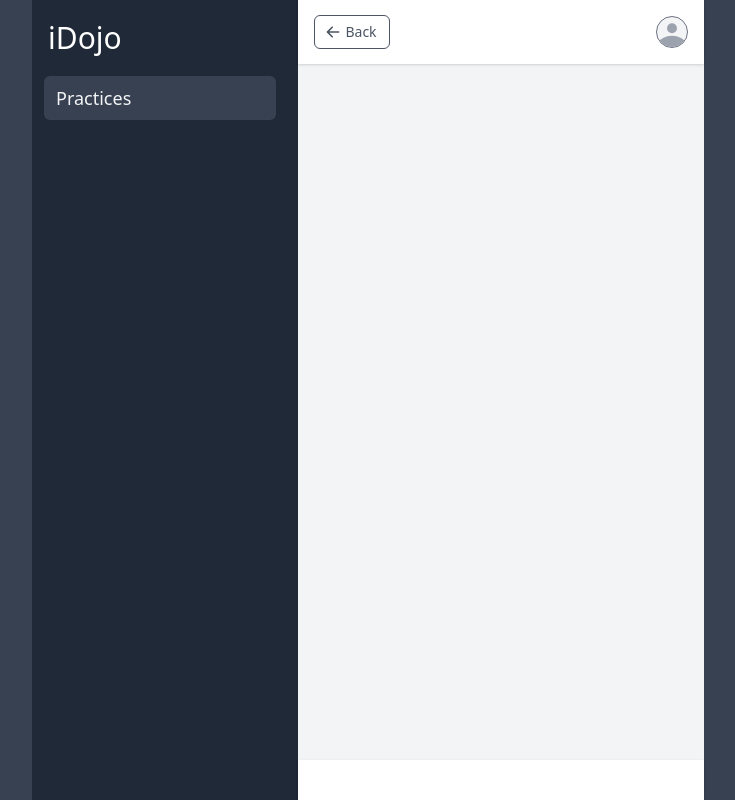
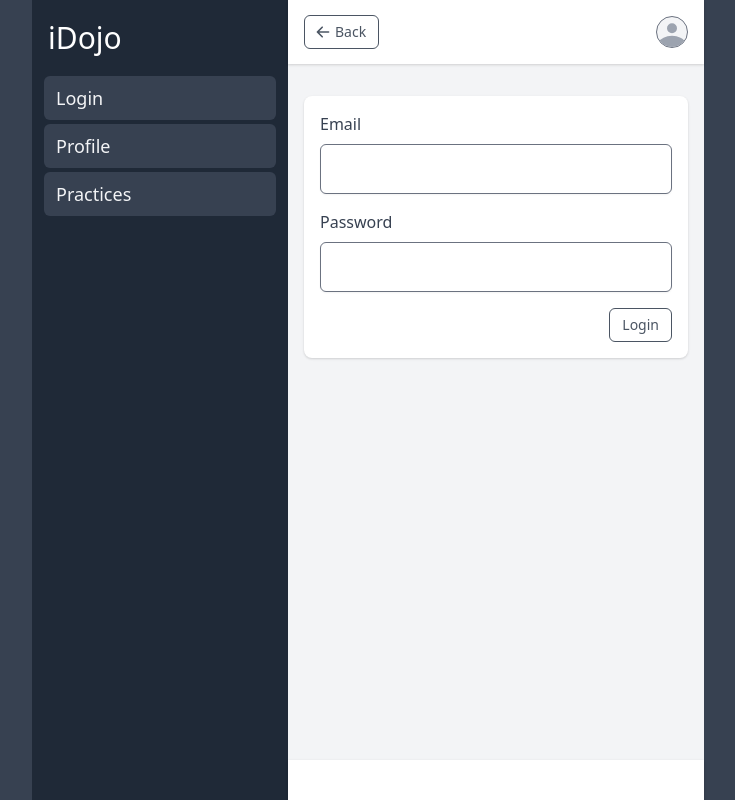
Before and after one commit to sirmews/spa-v2, a React (Create React App) app: page /login in a window 1280 px wide. Shown: the whole page, without its empty margins (272-1007 px from the left). Built offline with nearby package versions, Linux system fonts and the light colour scheme.

Commit message:
feat: add login and profile pages

```diff
--- /dev/null
+++ b/src/auth/login.tsx
@@ -0,0 +1,69 @@
+import { useState } from 'react';
+import { useMutation } from "@apollo/client";
+import { AUTH_LOGIN } from '../gql/mutations/login';
+import Button from '../components/Button';
+import { useHistory } from "react-router-dom";
+
+const Login = () => {
+
+  const [credentials, setCredentials] = useState({});
+
+  const history = useHistory();
+
+	const [login] = useMutation(AUTH_LOGIN, {
+		onCompleted({ login }) {
+			if(login){
+				localStorage.setItem('token', login.token as string);
+				history.push('/practices');
+			}
+		}
+	});
+
+  return (
+    <div className="sm:grid-cols-2 lg:grid-cols-2">
+      <div className="bg-white rounded-lg shadow divide-y divide-gray-200">
+        <div className="p-4">
+          <form className="space-y-4" onSubmit={(e) => {
+            e.preventDefault();
+            login({ variables: credentials });
+            history.push('/practices')
+          }}>
+            <div>
+              <label htmlFor="email" className="block text-md font-medium text-gray-700">
+                Email
+              </label>
+              <div className="mt-2">
+                <input
+                  type="text"
+                  name="email"
+                  id="email"
+                  className="py-3 px-4 block w-full shadow-sm rounded-md"
+                  onChange={(e) => setCredentials({...credentials, [e.target.name]: e.target.value})}
+                />
+              </div>
+            </div>
+            <div>
+              <label htmlFor="password" className="block text-md font-medium text-gray-700">
+                Password
+              </label>
+              <div className="mt-2">
+                <input
+                  type="text"
+                  name="password"
+                  id="password"
+                  className="py-3 px-4 block w-full shadow-sm rounded-md"
+                  onChange={(e) => setCredentials({...credentials, [e.target.name]: e.target.value})}
+                />
+              </div>
+            </div>
+            <div className="flex justify-end">
+							<Button type="submit">Login</Button>
+            </div>
+          </form>
+        </div>
+      </div>
+    </div>
+  );
+}
+
+export default Login;
--- /dev/null
+++ b/src/auth/profile.tsx
@@ -0,0 +1,34 @@
+import { useQuery } from "@apollo/client";
+import { GET_PROFILE } from '../gql/queries/getProfile';
+
+const Profile = () => {
+  const { data, loading, error } = useQuery(GET_PROFILE);
+
+  if (loading) {
+    return <h2>Loading Practices...</h2>;
+  }
+
+  if (error) {
+    console.error(error)
+    return <h2>Error :(</h2>
+  }
+
+  const { profile } = data;
+
+  return (
+    <ul className="sm:grid-cols-2 lg:grid-cols-2">
+        <li className="bg-white rounded-lg shadow divide-y divide-gray-200">
+          <div className="w-full flex items-center justify-between p-6 space-x-6">
+            <div className="flex-1 truncate">
+              <div className="flex items-center space-x-3">
+                <h3 className="text-gray-900 text-sm font-medium truncate">{profile.name}</h3>
+              </div>
+              <p className="mt-1 text-gray-500 text-sm truncate">{profile.email}</p>
+            </div>
+          </div>
+        </li>
+    </ul>
+  );
+}
+
+export default Profile;
--- a/src/components/Routes.tsx
+++ b/src/components/Routes.tsx
@@ -1,6 +1,7 @@
 import { Switch, Route } from "react-router-dom";
 import routes from '../routes';
 
+import Login from "../auth/login";
 import Practices from '../practices/index';
 import Practice from '../practices/id';
 import NewPractice from '../practices/new';
@@ -9,6 +10,7 @@ import NewPractice from '../practices/new';
 const componentRegistry: {
 	[key: string]: React.ComponentType
 } = {
+	'Login': Login,
 	'Practices': Practices,
 	'Practice': Practice,
 	'NewPractice': NewPractice,
--- /dev/null
+++ b/src/gql/mutations/login.ts
@@ -0,0 +1,11 @@
+import gql from 'graphql-tag';
+
+export const AUTH_LOGIN = gql`
+  mutation login($email: String!, $password: String!) {
+    login(email: $email, password: $password) {
+        id
+        email
+				token
+    }
+  }
+`;
--- /dev/null
+++ b/src/gql/queries/getProfile.ts
@@ -0,0 +1,11 @@
+import gql from 'graphql-tag';
+
+export const GET_PROFILE = gql`
+  query getProfile {
+    profile {
+      id
+      name
+      email
+    }
+  }
+`;
--- a/src/index.js
+++ b/src/index.js
@@ -9,14 +9,30 @@ import {
   InMemoryCache,
   ApolloProvider,
   useQuery,
-  HttpLink,
+	createHttpLink,
   gql
 } from "@apollo/client";
+import { setContext } from '@apollo/client/link/context';
+
+const httpLink = createHttpLink({
+    //uri: 'https://idojo-backend-fn4hn.ondigitalocean.app/graphql',
+		uri: 'http://microcreds.test/graphql',
+});
+
+const authLink = setContext((_, { headers }) => {
+  // get the authentication token from local storage if it exists
+  const token = localStorage.getItem('token');
+  // return the headers to the context so httpLink can read them
+  return {
+    headers: {
+      ...headers,
+      authorization: token ? `Bearer ${token}` : "",
+    }
+  }
+});
 
 const client = new ApolloClient({
-  link: new HttpLink({
-    uri: 'https://absolute-mastiff-41.hasura.app/v1/graphql',
-  }),
+	link: authLink.concat(httpLink),
   connectToDevTools: true,
   cache: new InMemoryCache(),
 });
--- a/src/routes.tsx
+++ b/src/routes.tsx
@@ -1,4 +1,16 @@
 const routes = [
+	{
+		name: 'Login',
+		path: '/login',
+		component: 'Login',
+		sidebar: true,
+	},
+	{
+		name: 'Profile',
+		path: '/profile',
+		component: 'Profile',
+		sidebar: true,
+	},
 	{
 		name: 'Practices',
 		path: '/practices',
```
